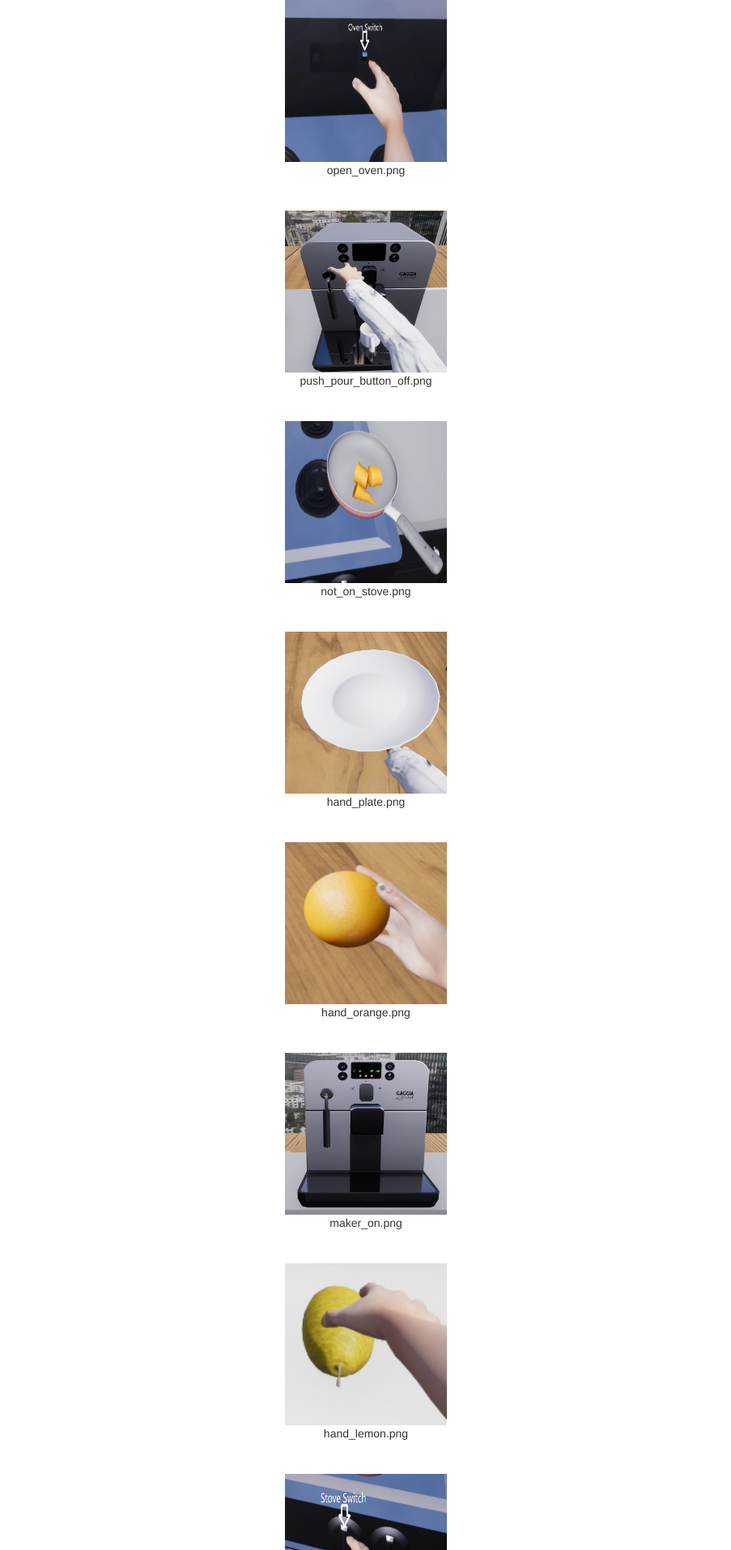
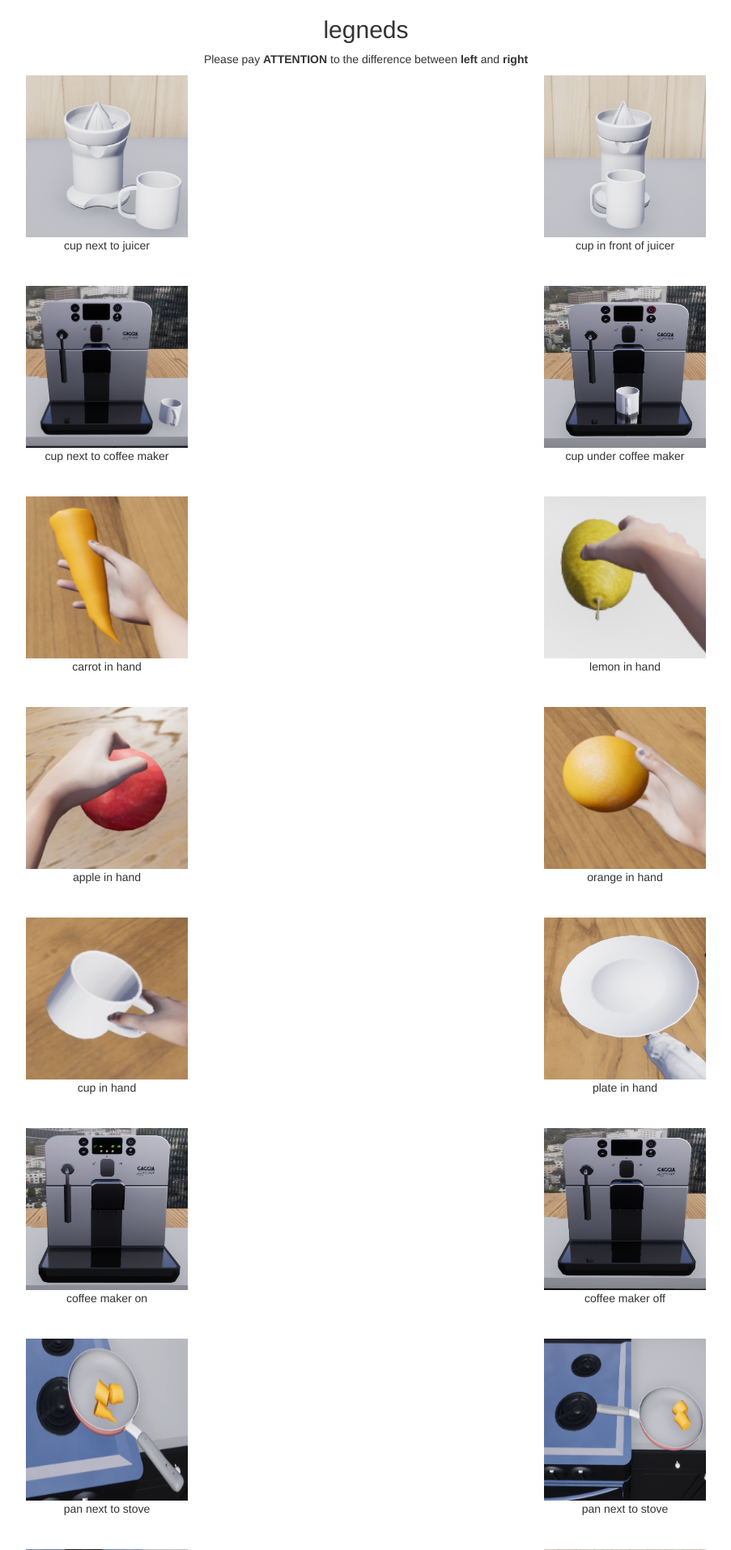
Before and after one commit to nikepupu/XAI-experiment-website, a Flask app: page /start in a window 1280 px wide. Shown: the top 1914 px of the page at 81% size, without its empty margins (188-1091 px from the left). Run offline with Flask 2, Linux system fonts and the light colour scheme; some libraries are stand-ins or nearby versions.

Commit message:
two column of legends

```diff
--- a/app.py
+++ b/app.py
@@ -11,6 +11,7 @@ import matplotlib.image as mpimg
 from robot import robot
 
 app = Flask(__name__, static_url_path='/static')
+app.jinja_env.filters['zip'] = zip
 
 def getListOfFiles(dirName):
     # create a list of file and sub directories
@@ -385,7 +386,18 @@ def index():
 def legends():
 	img = getListOfFiles('static/img')
 	sorted(img)
-	return render_template("legends.html", images = img)
+	img1 = ["cup_next_to_juicer.png", "cup_not_under_maker.png","hand_carrot.png","hand_apple.png", "hand_cup.png","maker_on.png",
+	"not_on_stove.png","on_stove.png", "open_stove.png","push_pour_button_off.png"]
+	cap1 = ["cup next to juicer","cup next to coffee maker", "carrot in hand","apple in hand","cup in hand","coffee maker on",
+	"pan next to stove", "pan on stove", "hand near stove switch", "coffee maker off, cup under coffee maker"]
+
+
+	img2 = ["cup_under_juicer.png", "cup_under_maker.png","hand_lemon.png", "hand_orange.png","hand_plate.png","maker_off.png",
+	"not_on_stove2.png","stove_oven.png","open_oven.png","push_pour_button_on.png"]
+	cap2 = ["cup in front of juicer", "cup under coffee maker", "lemon in hand", "orange in hand", "plate in hand", "coffee maker off",
+	"pan next to stove", "picture of stove and oven","hand near oven switch", "coffee maker on, cup under coffee maker"]
+
+	return render_template("legends.html", images1 = img1, images2 = img2, cap1 = cap1, cap2 = cap2)
 
 
 
--- a/templates/example.html
+++ b/templates/example.html
@@ -5,6 +5,8 @@
 	 <h1> Training Phase: Don't worry about it if you cannot get everything correct.</h1>
 	 <h2>{{title}}</h2>
 	 <h3>{{action}}</h1>
+	 <p>As two separate modules, you know that they go wrong at a different, unknown probability and the probability does not change.
+	 	<br><b>which means one module went worng does not lead to errors in other modules </b></p>
 </div>
 {% endblock %}
 
--- a/templates/legends.html
+++ b/templates/legends.html
@@ -1,11 +1,35 @@
 {% extends "base.html" %}
+
 {% block top %}
+<div class="text-center">
+	<h2> legneds </h2>
+	<p> Please pay <b>ATTENTION </b> to the difference between <b>left</b> and <b>right</b> </p>
+</div>
+{% endblock %}
 
-{% for item in images %}
+{% block left %}
+
+{% for item, cap in images1|zip(cap1) %}
 <div class="text-center">
 	<figure>
 		<img src="static/img/{{item}}"  height="200" width="200"/>
-		<figcaption>{{item}}</figcaption>
+		<figcaption>{{cap}}</figcaption>
+	</figure>
+</div>
+<br>
+<br>
+{% endfor %}
+
+{% endblock %}
+
+
+{% block right %}
+
+{% for item, cap in images2|zip(cap2) %}
+<div class="text-center">
+	<figure>
+		<img src="static/img/{{item}}"  height="200" width="200"/>
+		<figcaption>{{cap}}</figcaption>
 	</figure>
 </div>
 <br>
```
Also changed, not shown: templates/intro.html (+2 -6 lines).
